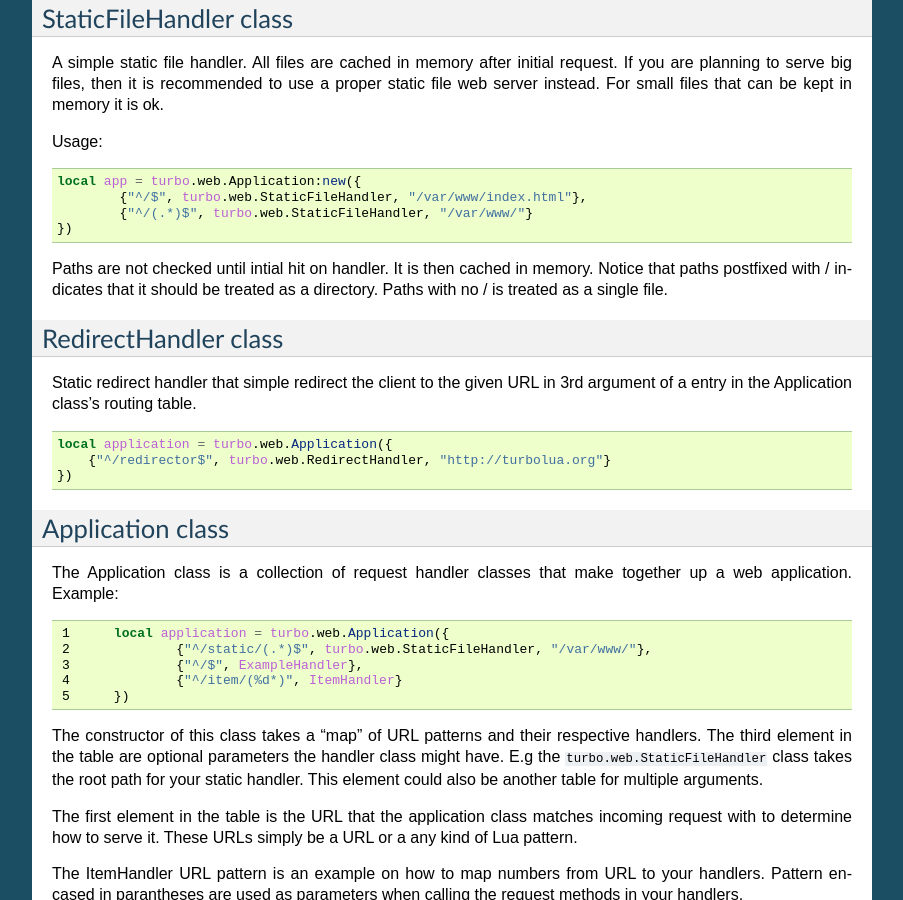
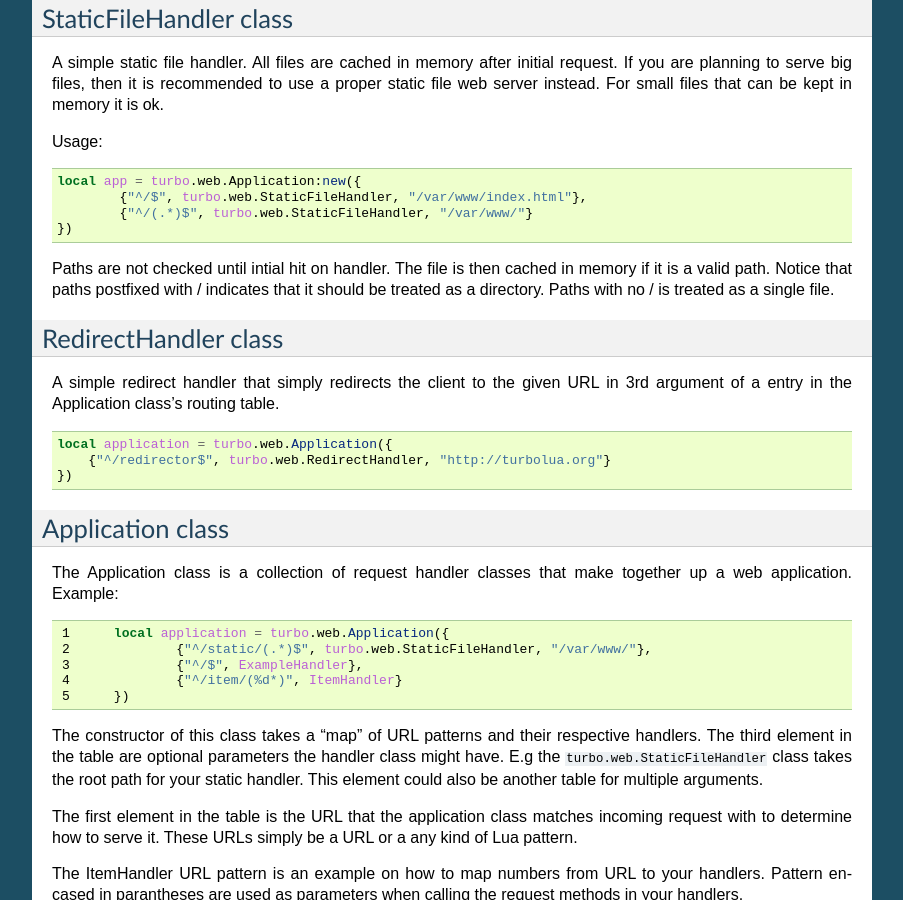
Before and after one commit to kernelsauce/turbo, a Sphinx documentation site: the page built from doc/web.rst, in a window 1280 px wide and 900 px high, scrolled down 5149 px. Shown: the whole window, without its empty margins (198-1101 px from the left). Built offline with Sphinx 7.4.7, drawn with Linux system fonts in a browser that asks for light colours.

Commit message:
Fixed typo in documentation.

```diff
--- a/doc/web.rst
+++ b/doc/web.rst
@@ -364,13 +364,13 @@ Usage:
 		{"^/(.*)$", turbo.web.StaticFileHandler, "/var/www/"}
 	})
 
-Paths are not checked until intial hit on handler. It is then cached in memory.
+Paths are not checked until intial hit on handler. The file is then cached in memory if it is a valid path.
 Notice that paths postfixed with / indicates that it should be treated as a directory. Paths with no / is treated
 as a single file.
 
 RedirectHandler class
 ~~~~~~~~~~~~~~~~~~~~~
-Static redirect handler that simple redirect the client to the given
+A simple redirect handler that simply redirects the client to the given
 URL in 3rd argument of a entry in the Application class's routing table.
 
 .. code-block:: lua
```
